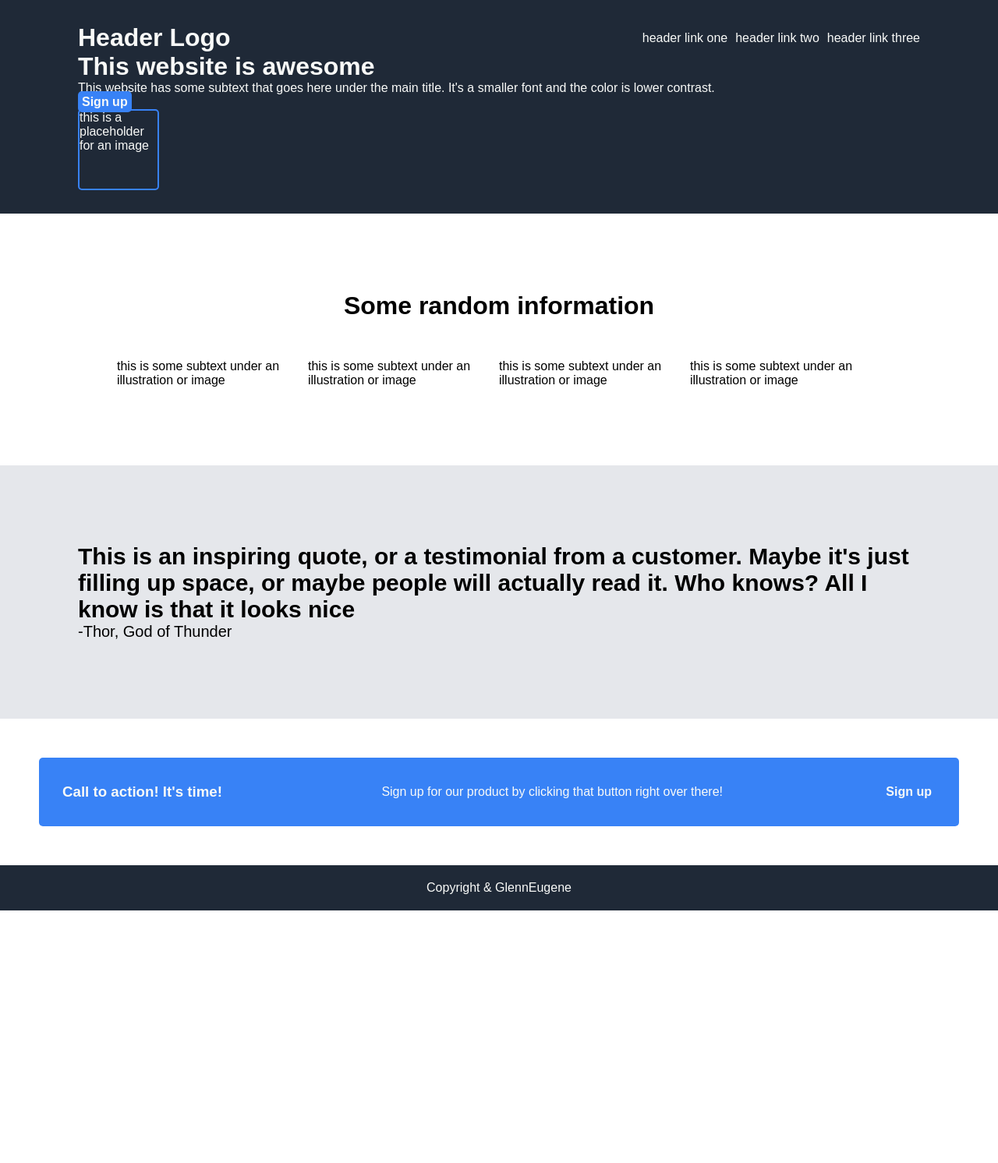
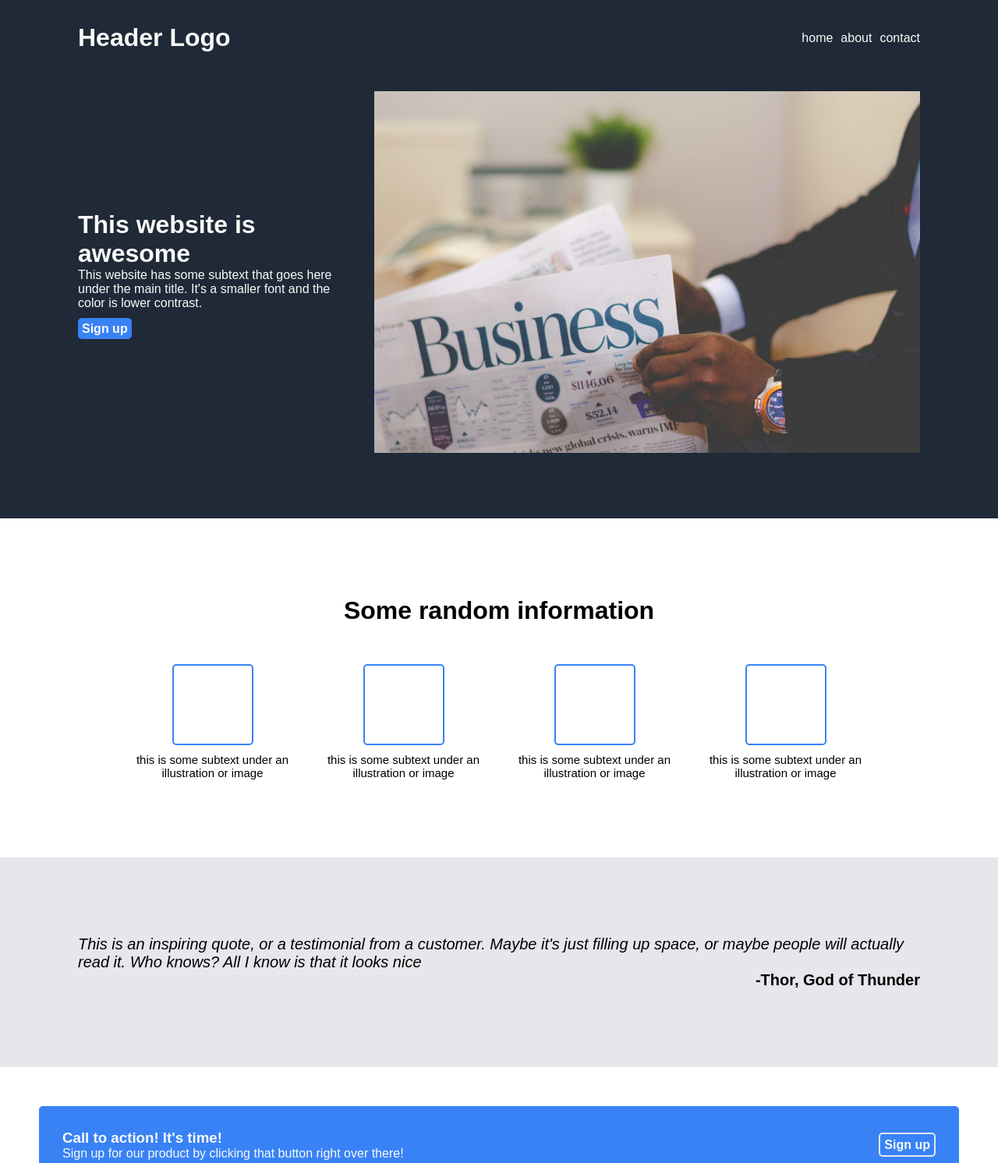
Before and after one commit to GlennEugene/Landing-Page-Project, a plain HTML site: page index.html in a window 1280 px wide. Shown: the top 1492 px of the page at 78% size. Before the commit the page ends 1168 px from the top, so only its background shows below. Drawn offline with Linux system fonts and the light colour scheme.

Commit message:
rough draft

```diff
--- a/index.html
+++ b/index.html
@@ -10,22 +10,31 @@
 <body>
     <div class="container">
         <div class="header">
+
             <div class="logo">
                 <h1>Header Logo</h1>
                 <ul>
-                    <li>header link one</li>
-                    <li>header link two</li>
-                    <li>header link three</li>
+                    <li>home</li>
+                    <li>about</li>
+                    <li>contact</li>
                 </ul>
             </div>
+
+            <div class="hero">
                 <div class="header-content">
                     <h1>This website is awesome</h1>
                     <p>This website has some subtext that goes here under the main title. It's a smaller font and the color is lower contrast.</p>
-                <a href="#" class="button">Sign up</a>
+                    <div class="button">
+                        <a href="#">Sign up</a>
                     </div>
-            <div class="image">
-                <p>this is a placeholder for an image</p>
+
                 </div>
+
+                <div class="hero-image">
+                    <img src="/images/pexels-nappy-936137.jpg" alt="business">
+                </div>
+            </div>
+
         </div>
 
         <div class="information">
@@ -33,39 +42,71 @@
 
             <div class="info-container">
 
-                <div class="info"></div>
+                <div class="info">
+                    <div class="image"></div>
+                    <div class="info-text">
                         <p>this is some subtext under an illustration or image</p>
+                    </div>
+                </div>
 
-                <div class="info"></div>
+                <div class="info">
+                    <div class="image"></div>
+                    <div class="info-text">
                         <p>this is some subtext under an illustration or image</p>
+                    </div>
+                </div>
 
-                <div class="info"></div>
+                <div class="info">
+                    <div class="image"></div>
+                    <div class="info-text">
                         <p>this is some subtext under an illustration or image</p>
+                    </div>
+                </div>
 
-                <div class="info"></div>
+                <div class="info">
+                    <div class="image"></div>
+                    <div class="info-text">
                         <p>this is some subtext under an illustration or image</p>
+                    </div>
+                </div>
+
+
 
             </div>
 
         </div>
 
         <div class="quote">
-            <h2>
-                This is an inspiring quote, or a testimonial from a customer. Maybe it's just filling up space, or maybe people will actually read it. Who knows? All I know is that it looks nice
-            </h2>
+            <p><em>
+                This is an inspiring quote, or a testimonial from a customer. Maybe it's just filling up space, or maybe people will actually read it. Who knows? All I know is that it looks nice</em>
+            </p>
 
-            <p>-Thor, God of Thunder</p>
+            <div class="author">
+                <p> <strong>-Thor, God of Thunder</strong></p>
+            </div>
+
 
         </div>
 
         <div class="modal">
+            <div class="cta">
+                <div class="cta-text">
                     <h3>Call to action! It's time!</h3>
                     <p>Sign up for our product by clicking that button right over there!</p>
+                </div>
+            </div>
+            <div class="cta-button">
                 <a href="#" class="button">Sign up</a>
             </div>
 
+            </div>
+        </div>
+
         <footer>
-            <p>Copyright &amp; GlennEugene</p>
+            <div class="foot">
+                <p>Copyright &copy; GlennEugene</p>
+            </div>
+
         </footer>
     </div>
 </body>
```
Lines whose indentation alone changed are shown as unchanged.
